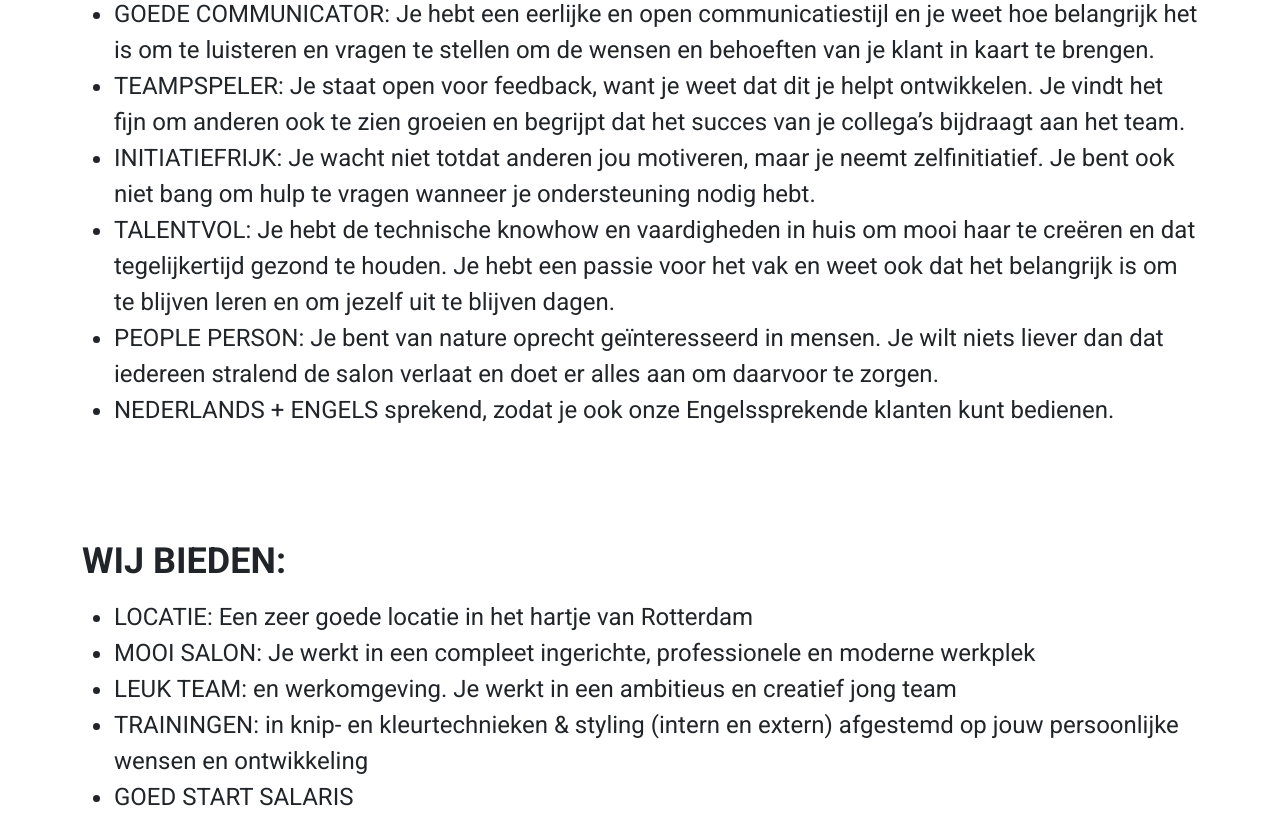
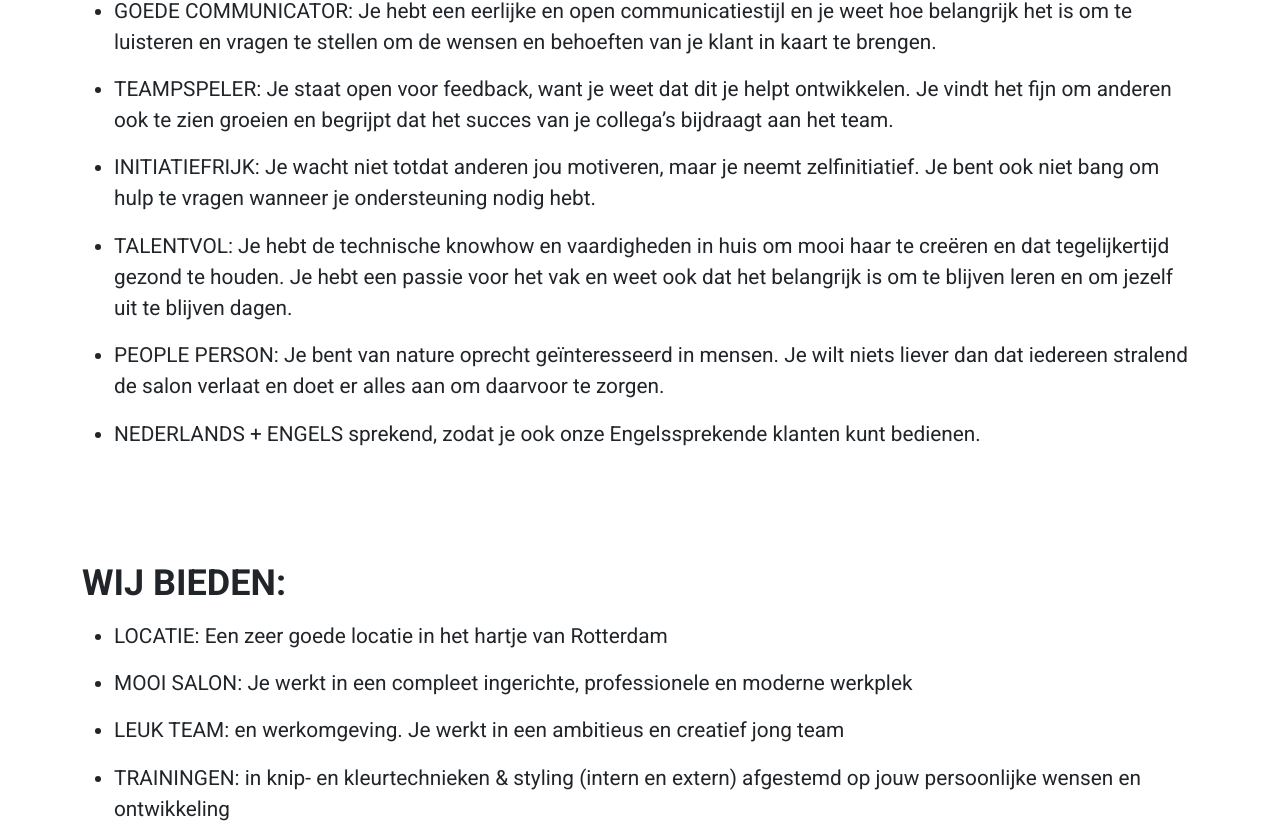
Before and after one commit to dream-diver/sensehair-web, a Next.js app: page /career in a window 1280 px wide. Shown: the part 966-1789 px from the top of the page. Built offline with nearby package versions, Linux system fonts and the light colour scheme.

Commit message:
InfoLists Styling

```diff
--- a/components/career/InfoList.js
+++ b/components/career/InfoList.js
@@ -10,12 +10,12 @@ const InfoList = () => {
         <div className="row">
           <div className="col py-5" data-aos="fade-up" data-aos-duration="750" data-aos-delay="500" data-aos-once="true">
             <h1 className="font-weight-700 mb-3">{ state.text.careerInfoListTitle }</h1>
-            <ul className="font-1-5x">
-              <li>{ state.text.careerInfoListItem1 }</li>
-              <li>{ state.text.careerInfoListItem2 }</li>
-              <li>{ state.text.careerInfoListItem3 }</li>
-              <li>{ state.text.careerInfoListItem4 }</li>
-              <li>{ state.text.careerInfoListItem5 }</li>
+            <ul className="font-1-3x">
+              <li className="mb-3">{ state.text.careerInfoListItem1 }</li>
+              <li className="mb-3">{ state.text.careerInfoListItem2 }</li>
+              <li className="mb-3">{ state.text.careerInfoListItem3 }</li>
+              <li className="mb-3">{ state.text.careerInfoListItem4 }</li>
+              <li className="mb-3">{ state.text.careerInfoListItem5 }</li>
               <li>{ state.text.careerInfoListItem6 }</li>
             </ul>
           </div>
--- a/components/career/InfoListText.js
+++ b/components/career/InfoListText.js
@@ -9,11 +9,11 @@ const InfoListText = () => {
         <div className="row">
           <div className="col py-5" data-aos="fade-up" data-aos-duration="750" data-aos-delay="500" data-aos-once="true">
             <h1 className="font-weight-700 mb-3">{ state.text.careerInfoListTextTitle }</h1>
-            <ul className="font-1-5x">
-              <li>{ state.text.careerInfoListTextItem1 }</li>
-              <li>{ state.text.careerInfoListTextItem2 }</li>
-              <li>{ state.text.careerInfoListTextItem3 }</li>
-              <li>{ state.text.careerInfoListTextItem4 }</li>
+            <ul className="font-1-3x">
+              <li className="mb-3">{ state.text.careerInfoListTextItem1 }</li>
+              <li className="mb-3">{ state.text.careerInfoListTextItem2 }</li>
+              <li className="mb-3">{ state.text.careerInfoListTextItem3 }</li>
+              <li className="mb-3">{ state.text.careerInfoListTextItem4 }</li>
               <li>{ state.text.careerInfoListTextItem5 }</li>
             </ul>
             <p className="font-1-3x">{ state.text.careerInfoListTextBody }</p>
```
